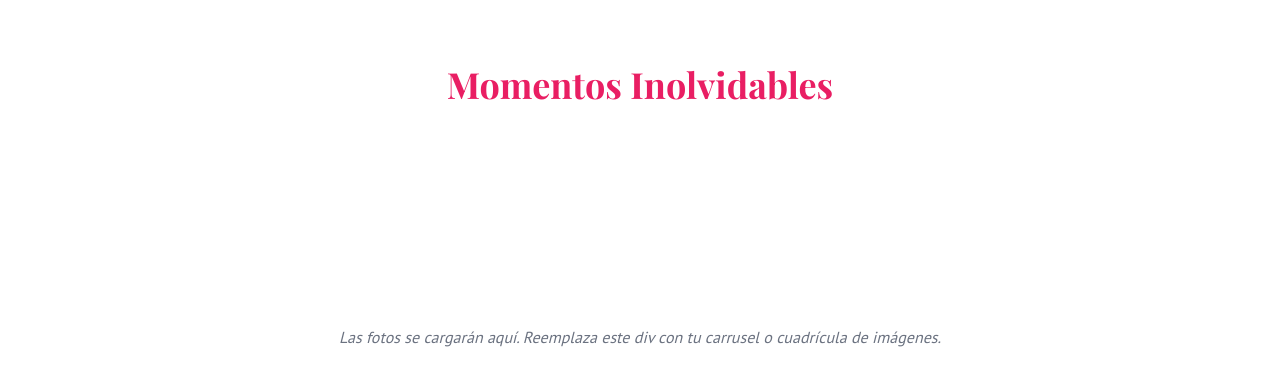
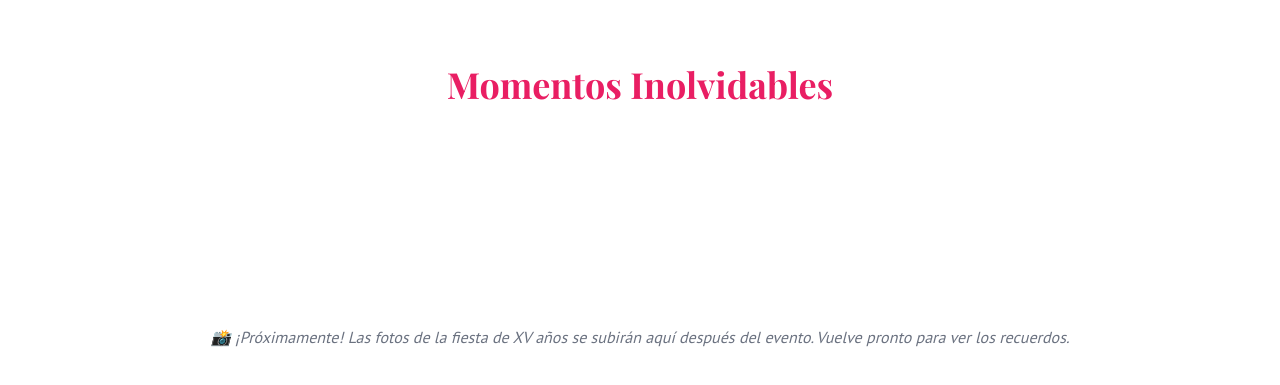
Before and after one commit to vlooonggme/Misxv-Zuria, a plain HTML site: page XV.Zuri/index.html in a window 1280 px wide. Shown: the part 573-958 px from the top of the page. Drawn offline with nearby package versions, Linux system fonts and the light colour scheme.

Commit message:
Change gallery placeholder text for upcoming photos
Updated the gallery section placeholder text to indicate that photos will be uploaded after the event.

```diff
--- a/XV.Zuri/index.html
+++ b/XV.Zuri/index.html
@@ -43,7 +43,7 @@
                     <h2 class="gallery-title">Momentos Inolvidables</h2>
                     <div class="gallery-placeholder">
                         <p class="gallery-placeholder-text">
-                            Las fotos se cargarán aquí. Reemplaza este div con tu carrusel o cuadrícula de imágenes.
+                            📸 ¡Próximamente! Las fotos de la fiesta de XV años se subirán aquí después del evento. Vuelve pronto para ver los recuerdos.
                         </p>
 
                         </div>
```
